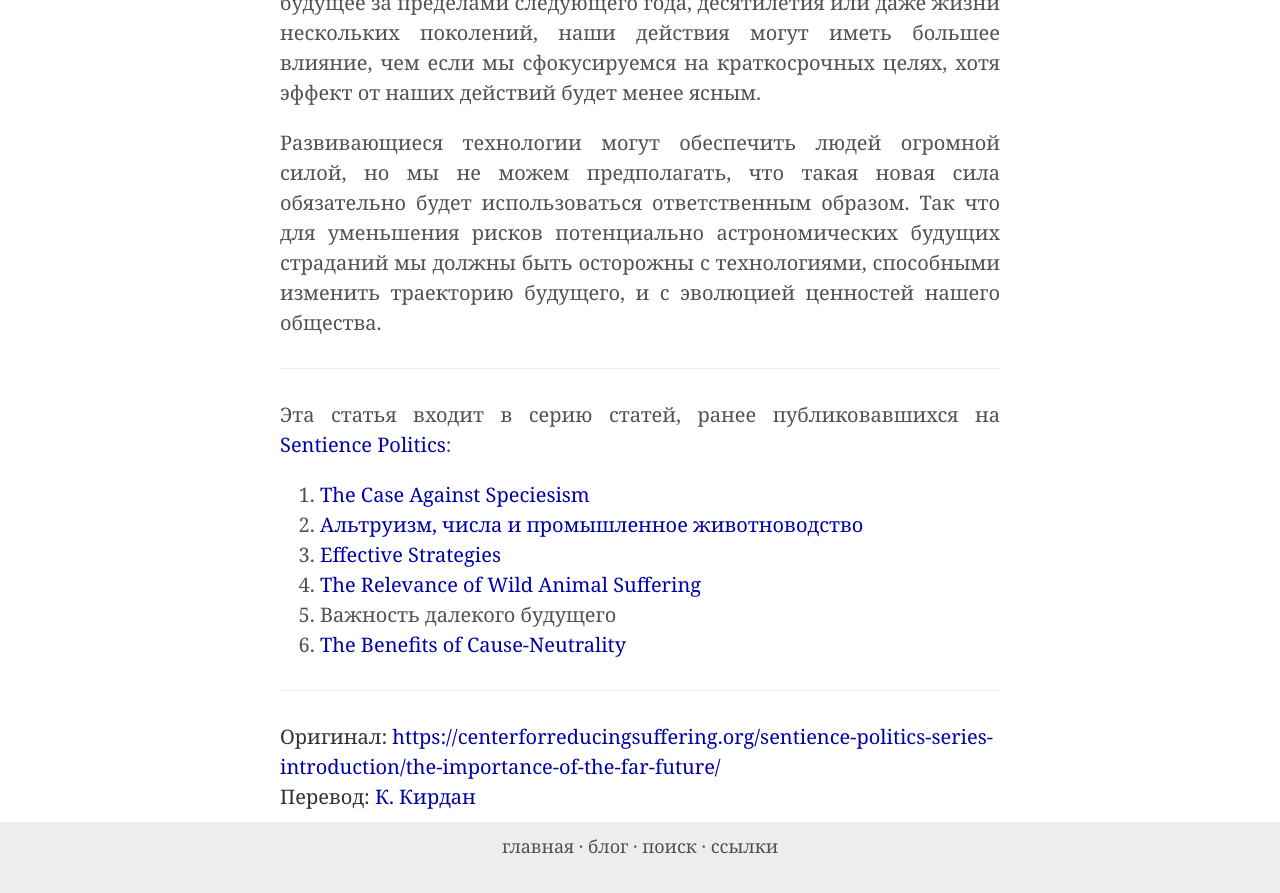
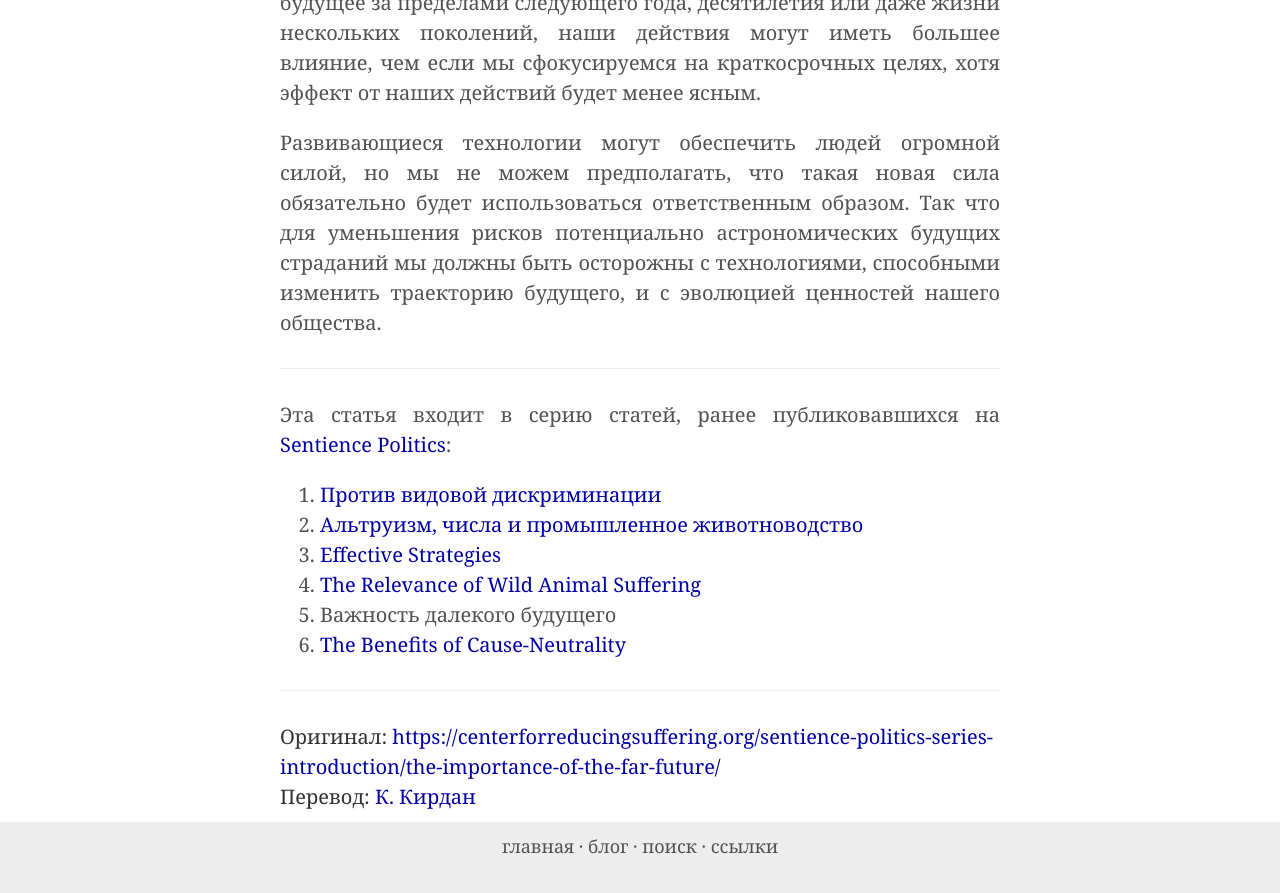
Before and after one commit to ReducingSuffering/reducingsuffering.github.io, a Jekyll site: the page built from _articles/tobias-baumann-the-importance-of-the-far-future.md, in a window 1280 px wide and 900 px high, scrolled down 5012 px. Shown: the top 893 px of the window. Built offline with Jekyll 4.4.1, drawn with Linux system fonts in a browser that asks for light colours.

Commit message:
Update tobias-baumann-the-importance-of-the-far-future.md

```diff
--- a/_articles/tobias-baumann-the-importance-of-the-far-future.md
+++ b/_articles/tobias-baumann-the-importance-of-the-far-future.md
@@ -50,7 +50,7 @@ preview_here: true
 
 Эта статья входит в серию статей, ранее публиковавшихся на [Sentience Politics](https://sentience-politics.org/):
 
-1. [The Case Against Speciesism](https://centerforreducingsuffering.org/sentience-politics-series-introduction/the-case-against-speciesism/)
+1. [Против видовой дискриминации](tobias-baumann-the-case-against-speciecism.html)
 2. [Альтруизм, числа и промышленное животноводство](tobias-baumann-altruism-numbers-and-factory-farms.html)
 3. [Effective Strategies](https://centerforreducingsuffering.org/sentience-politics-series-introduction/effective-strategies-to-reduce-animal-suffering/)
 4. [The Relevance of Wild Animal Suffering](https://centerforreducingsuffering.org/sentience-politics-series-introduction/the-relevance-of-wild-animal-suffering/)
```
